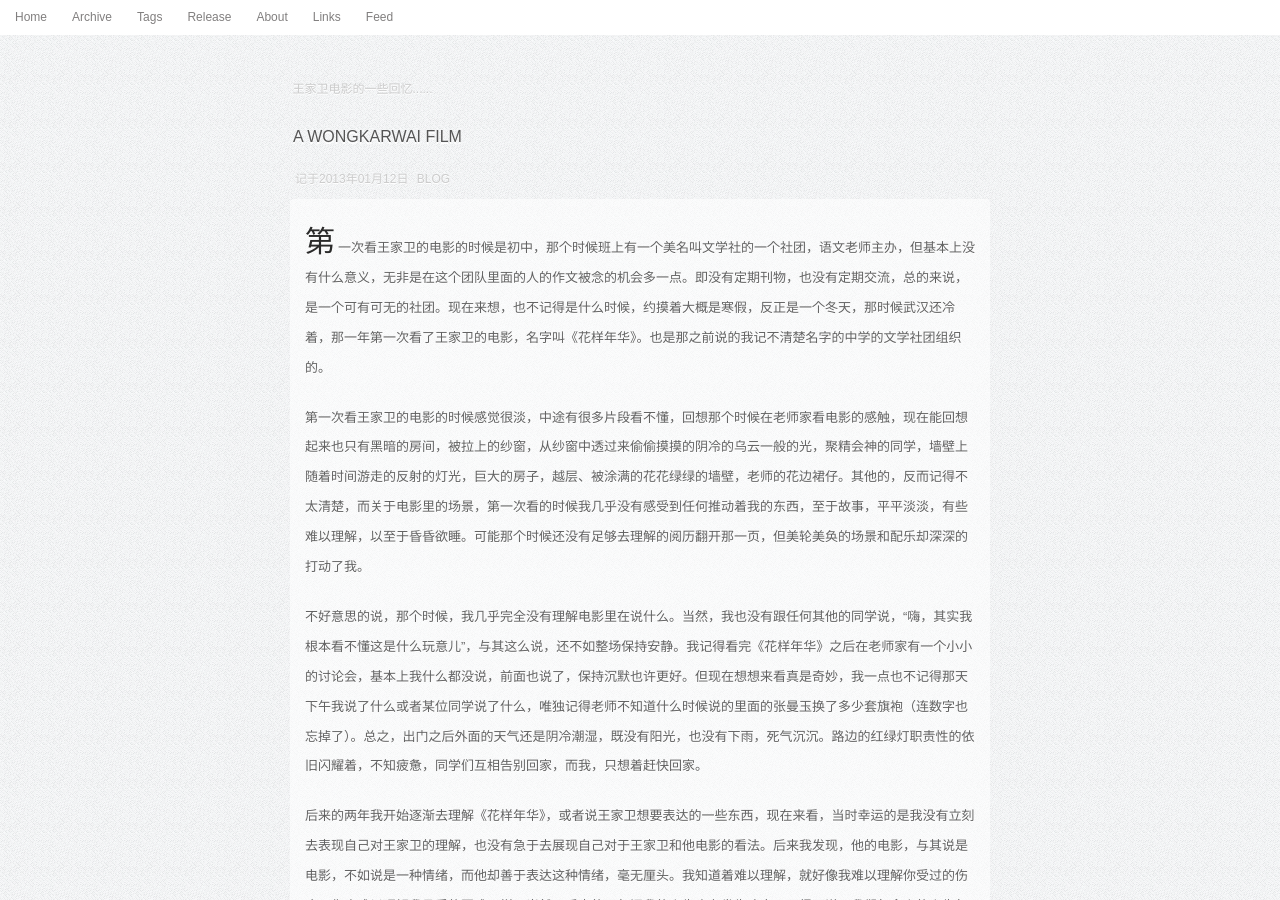
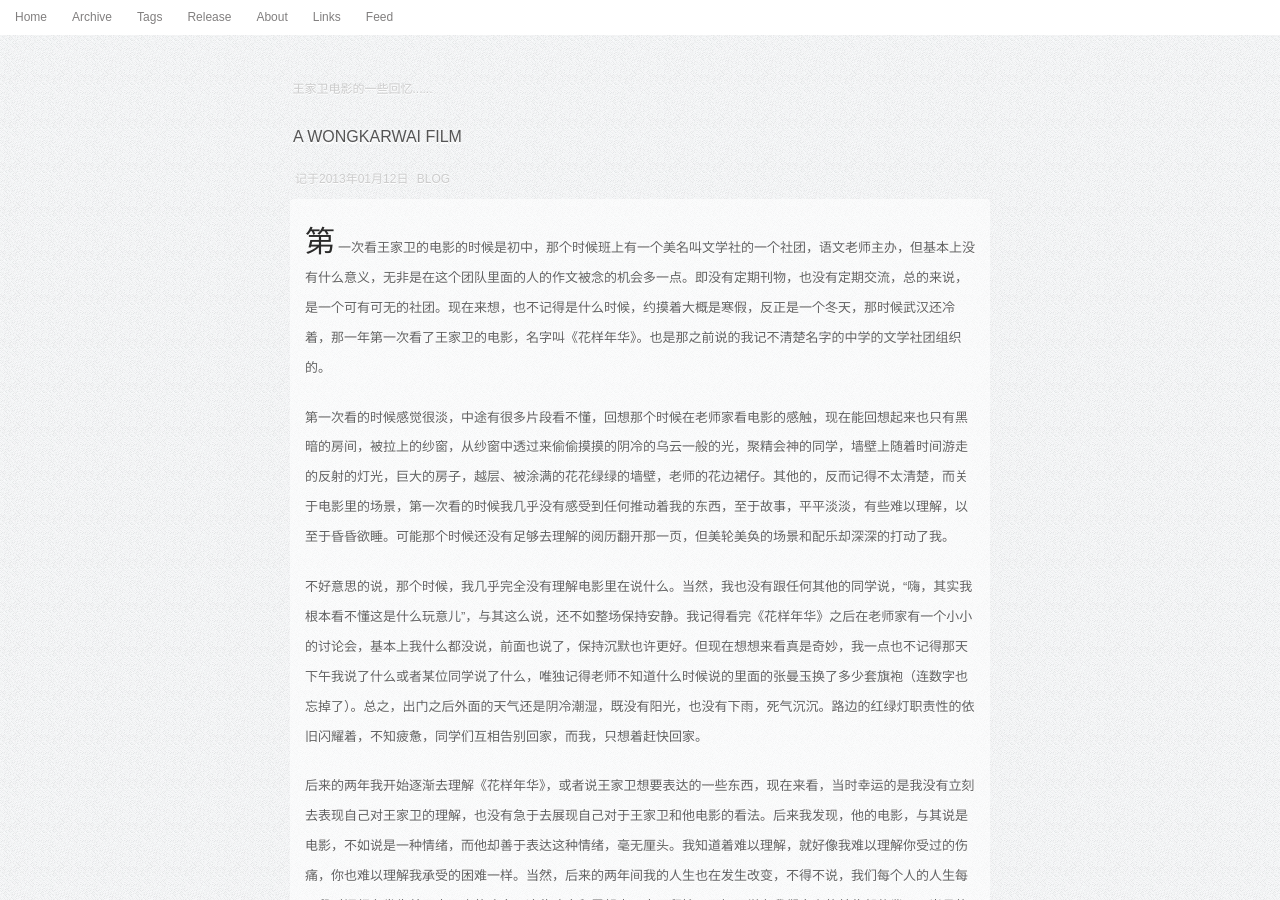
Before and after one commit to zwitzwit/guojing.github.com, a Jekyll site: the page built from _posts/blog/2013-01-12-memory-of-a-wong-kar-wai-film.md, in a window 1280 px wide and 900 px high. Built offline with Jekyll 4.4.1, drawn with Linux system fonts in a browser that asks for light colours; Markdown is read by kramdown in place of the engine named in the settings.

Commit message:
change text

```diff
--- a/_posts/blog/2013-01-12-memory-of-a-wong-kar-wai-film.md
+++ b/_posts/blog/2013-01-12-memory-of-a-wong-kar-wai-film.md
@@ -7,7 +7,7 @@ tags: film wongkarwai 王家卫 回忆
 ---
 第一次看王家卫的电影的时候是初中，那个时候班上有一个美名叫文学社的一个社团，语文老师主办，但基本上没有什么意义，无非是在这个团队里面的人的作文被念的机会多一点。即没有定期刊物，也没有定期交流，总的来说，是一个可有可无的社团。现在来想，也不记得是什么时候，约摸着大概是寒假，反正是一个冬天，那时候武汉还冷着，那一年第一次看了王家卫的电影，名字叫《花样年华》。也是那之前说的我记不清楚名字的中学的文学社团组织的。
 
-第一次看王家卫的电影的时候感觉很淡，中途有很多片段看不懂，回想那个时候在老师家看电影的感触，现在能回想起来也只有黑暗的房间，被拉上的纱窗，从纱窗中透过来偷偷摸摸的阴冷的乌云一般的光，聚精会神的同学，墙壁上随着时间游走的反射的灯光，巨大的房子，越层、被涂满的花花绿绿的墙壁，老师的花边裙仔。其他的，反而记得不太清楚，而关于电影里的场景，第一次看的时候我几乎没有感受到任何推动着我的东西，至于故事，平平淡淡，有些难以理解，以至于昏昏欲睡。可能那个时候还没有足够去理解的阅历翻开那一页，但美轮美奂的场景和配乐却深深的打动了我。
+第一次看的时候感觉很淡，中途有很多片段看不懂，回想那个时候在老师家看电影的感触，现在能回想起来也只有黑暗的房间，被拉上的纱窗，从纱窗中透过来偷偷摸摸的阴冷的乌云一般的光，聚精会神的同学，墙壁上随着时间游走的反射的灯光，巨大的房子，越层、被涂满的花花绿绿的墙壁，老师的花边裙仔。其他的，反而记得不太清楚，而关于电影里的场景，第一次看的时候我几乎没有感受到任何推动着我的东西，至于故事，平平淡淡，有些难以理解，以至于昏昏欲睡。可能那个时候还没有足够去理解的阅历翻开那一页，但美轮美奂的场景和配乐却深深的打动了我。
 
 不好意思的说，那个时候，我几乎完全没有理解电影里在说什么。当然，我也没有跟任何其他的同学说，“嗨，其实我根本看不懂这是什么玩意儿”，与其这么说，还不如整场保持安静。我记得看完《花样年华》之后在老师家有一个小小的讨论会，基本上我什么都没说，前面也说了，保持沉默也许更好。但现在想想来看真是奇妙，我一点也不记得那天下午我说了什么或者某位同学说了什么，唯独记得老师不知道什么时候说的里面的张曼玉换了多少套旗袍（连数字也忘掉了）。总之，出门之后外面的天气还是阴冷潮湿，既没有阳光，也没有下雨，死气沉沉。路边的红绿灯职责性的依旧闪耀着，不知疲惫，同学们互相告别回家，而我，只想着赶快回家。
 
```
